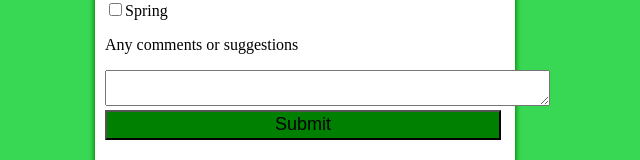
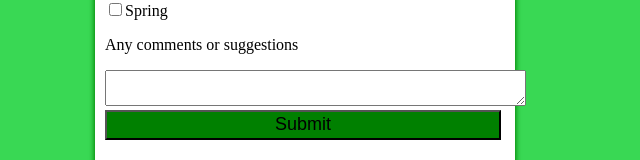
Before and after one commit to snake324/HTMLforms, a plain HTML site: page index.html in a window 1280 px wide. Shown: the part 617-777 px from the top of the page, without its empty margins (425-1065 px from the left). Drawn offline with Linux system fonts and the light colour scheme.

Commit message:
box size

```diff
--- a/index.html
+++ b/index.html
@@ -43,7 +43,7 @@
             <input type="checkbox" name="Spring">Spring<br>
         </p>
         <p><label>Any comments or suggestions<br></p>
-        <textarea rows="2" cols="53"></textarea>
+        <textarea rows="2" cols="50"></textarea>
         <input type="submit" value="Submit" class="submit">
     </form>
 </body>
```
